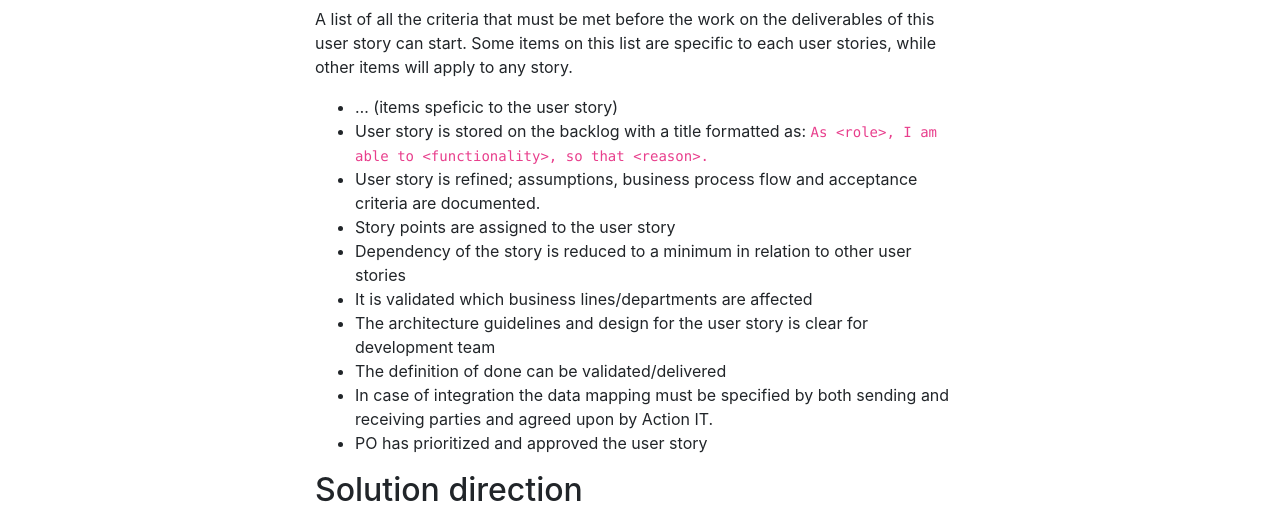
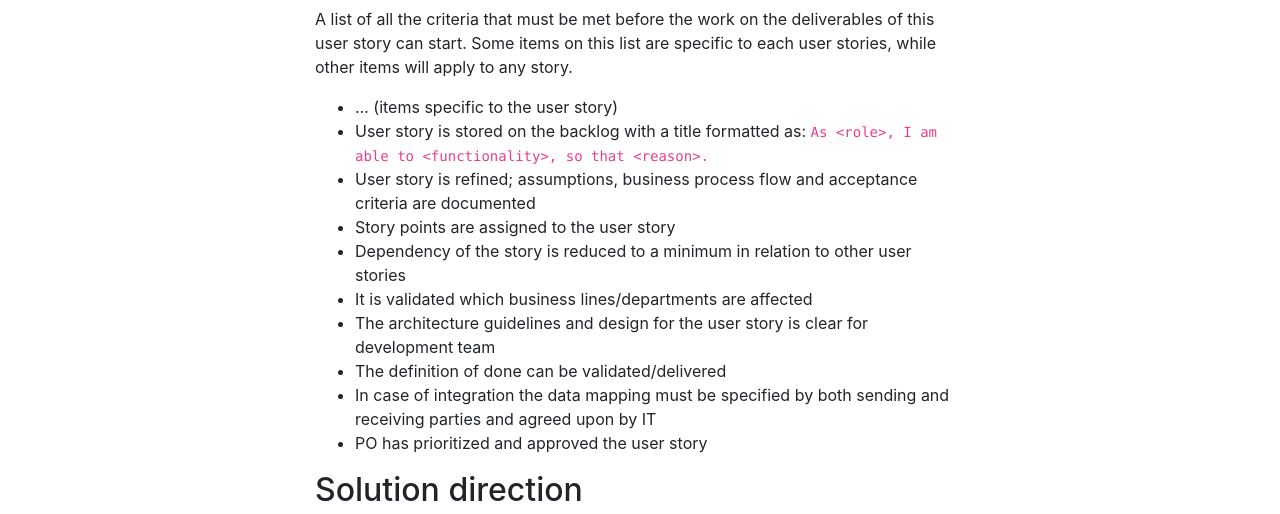
Before and after one commit to pbrandwijk/pbrandwijk.github.io, a Jekyll site: the page built from _posts/2019-02-22-template-for-user-stories.md, in a window 1280 px wide and 900 px high, scrolled down 1053 px. Shown: the part 163-677 px from the top of the window. Built offline with Jekyll 4.4.1, drawn with Linux system fonts in a browser that asks for light colours; nearby versions of some CDN libraries; comment, search, counter and statistics services are not loaded.

Commit message:
Update post

````diff
--- a/_posts/2019-02-22-template-for-user-stories.md
+++ b/_posts/2019-02-22-template-for-user-stories.md
@@ -35,15 +35,15 @@ A list of requirements that the deliverables must comply to. Only when all deliv
 
 ## Definition of Ready
 A list of all the criteria that must be met before the work on the deliverables of this user story can start. Some items on this list are specific to each user stories, while other items will apply to any story.
-- ... (items speficic to the user story)
+- ... (items specific to the user story)
 - User story is stored on the backlog with a title formatted as: ```As <role>, I am able to <functionality>, so that <reason>.```
-- User story is refined; assumptions, business process flow and acceptance criteria are documented.
+- User story is refined; assumptions, business process flow and acceptance criteria are documented
 - Story points are assigned to the user story
 - Dependency of the story is reduced to a minimum in relation to other user stories
 - It is validated which business lines/departments are affected
 - The architecture guidelines and design for the user story is clear for development team
 - The definition of done can be validated/delivered
-- In case of integration the data mapping must be specified by both sending and receiving parties and agreed upon by Action IT.
+- In case of integration the data mapping must be specified by both sending and receiving parties and agreed upon by IT
 - PO has prioritized and approved the user story
 
 ## Solution direction
````
